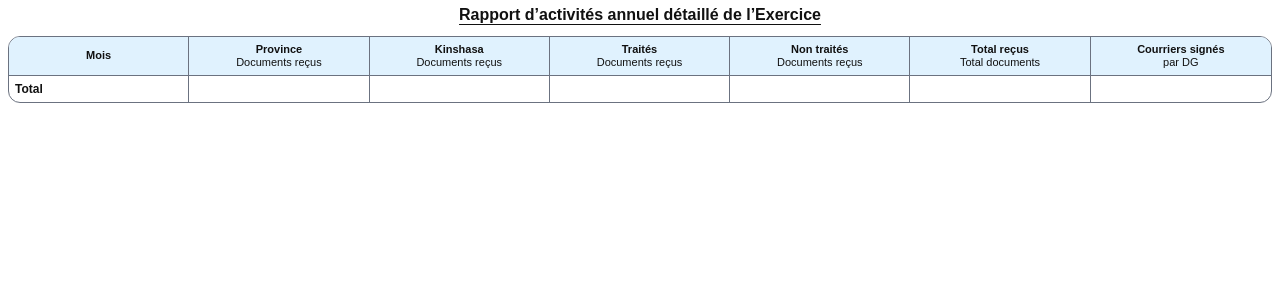
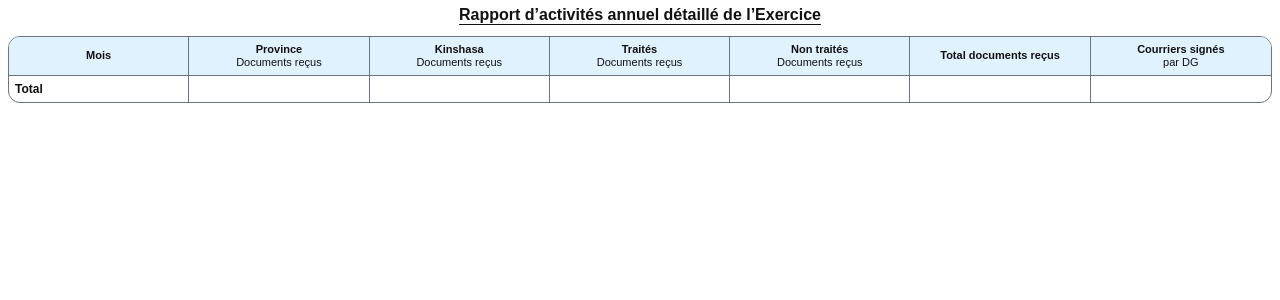
Before and after one commit to gestionsdg/traitement-des-documents, a Django app: template templates/documents/rapports_activites_detaille_pdf.html in a window 1280 px wide. Shown: the part 40-340 px from the top of the page. Run offline with Django 5.2, Linux system fonts and the light colour scheme; the template is opened without the code that fills it, so the values that code supplies are empty.

Commit message:
Correction titre colonne total documents recus

```diff
--- a/templates/documents/rapports_activites_detaille_pdf.html
+++ b/templates/documents/rapports_activites_detaille_pdf.html
@@ -149,8 +149,7 @@
           </th>
 
           <th>
-            Total reçus<br>
-            <span style="font-weight:400;">Total documents</span>
+            Total documents reçus
           </th>
 
           <th>
```
